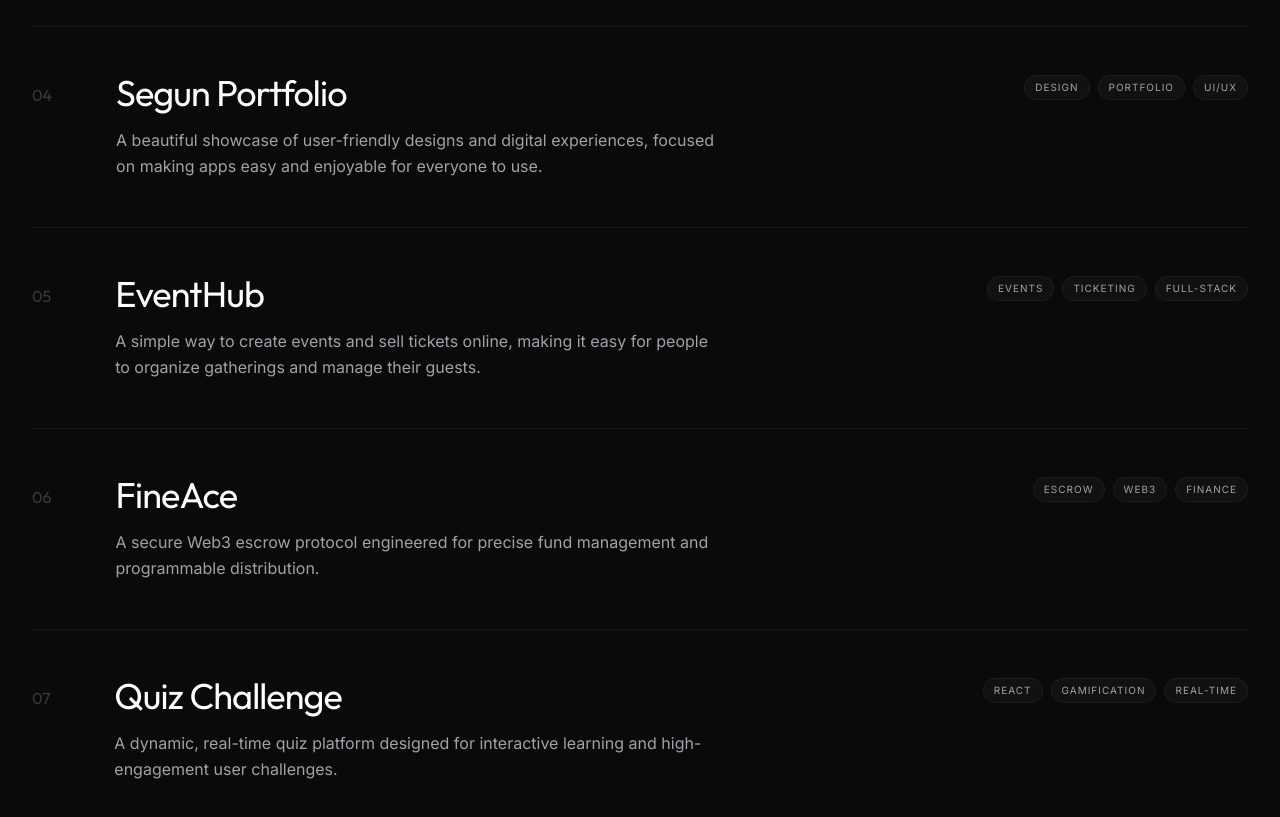
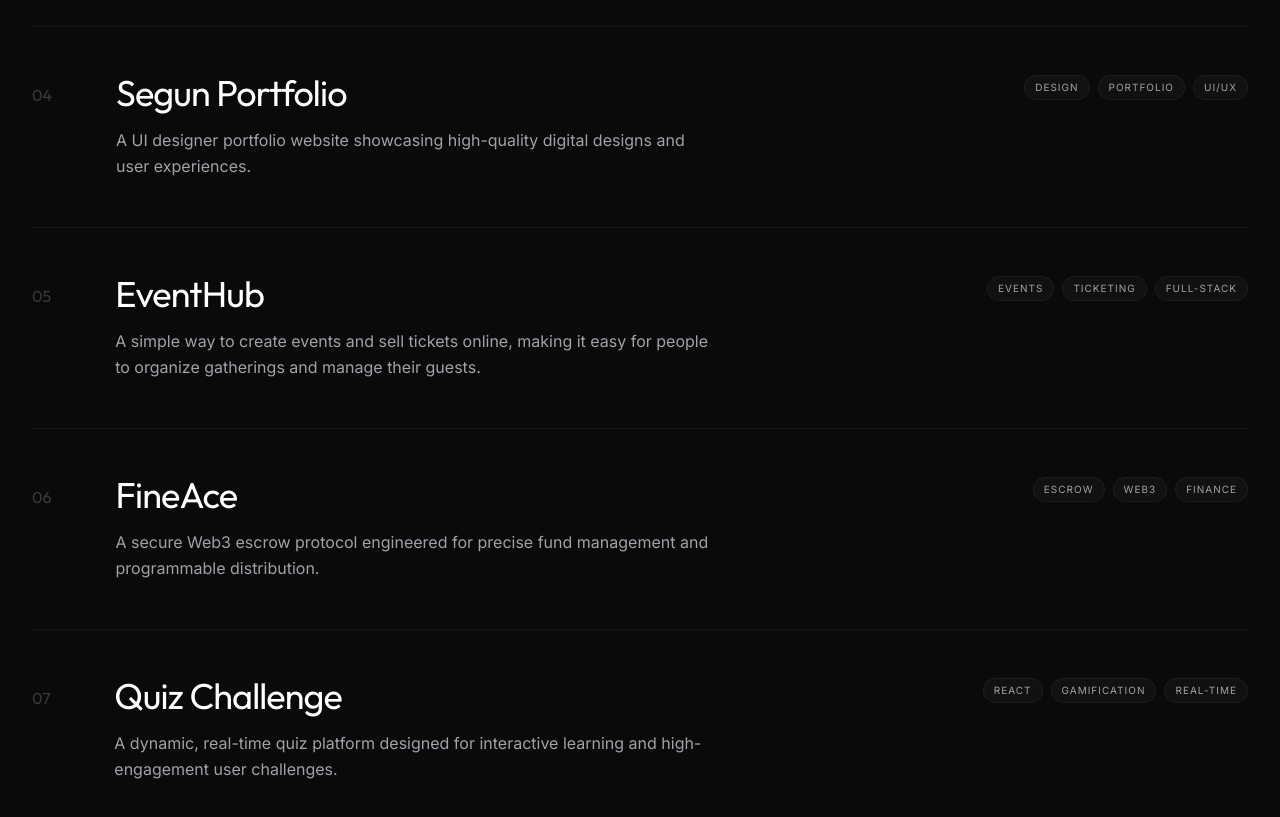
Before and after one commit to Yunusabdul38/POW, a Next.js app: page / in a window 1280 px wide. Shown: the part 1540-2357 px from the top of the page. Built offline with nearby package versions, Linux system fonts and the light colour scheme.

Commit message:
chore: update site metadata, refine project descriptions, and simplify README content

```diff
--- a/src/app/layout.js
+++ b/src/app/layout.js
@@ -1,34 +1,45 @@
-import './globals.css';
-import { Inter, Outfit } from 'next/font/google';
+import "./globals.css";
+import { Inter, Outfit } from "next/font/google";
 
-const inter = Inter({ subsets: ['latin'], variable: '--font-inter' });
-const outfit = Outfit({ subsets: ['latin'], variable: '--font-outfit' });
+const inter = Inter({ subsets: ["latin"], variable: "--font-inter" });
+const outfit = Outfit({ subsets: ["latin"], variable: "--font-outfit" });
 
 export const metadata = {
-  title: 'Yunus Abdulmajid | Frontend & Mobile Developer',
-  description: 'Helping you turn ideas into seamless mobile and web apps with a focus on user experience and performance.',
-  keywords: ['Yunus Abdulmajid', 'Frontend Developer', 'Mobile Developer', 'React Developer', 'Next.js', 'Portfolio', 'UX/UI Developer'],
-  authors: [{ name: 'Yunus Abdulmajid' }],
+  title: "Yunus Abdulmajid | Frontend & Mobile Developer",
+  description:
+    "Helping you turn ideas into seamless mobile and web apps with a focus on user experience and performance.",
+  keywords: [
+    "Yunus Abdulmajid",
+    "Frontend Developer",
+    "Mobile Developer",
+    "React Developer",
+    "Next.js",
+    "Portfolio",
+    "UX/UI Developer",
+  ],
+  authors: [{ name: "Yunus Abdulmajid" }],
   openGraph: {
-    title: 'Yunus Abdulmajid | Portfolio',
-    description: 'Bespoke mobile and web applications with a focus on smooth user experiences.',
-    url: 'https://yourportfolio.com',
-    siteName: 'Yunus Abdulmajid Portfolio',
-    locale: 'en_US',
-    type: 'website',
+    title: "Yunus Abdulmajid | Portfolio",
+    description:
+      "Bespoke mobile and web applications with a focus on smooth user experiences.",
+    url: "https://yunusabdul.vercel.app/",
+    siteName: "Yunus Abdulmajid Portfolio",
+    locale: "en_US",
+    type: "website",
   },
   twitter: {
-    card: 'summary_large_image',
-    title: 'Yunus Abdulmajid | Portfolio',
-    description: 'Expert Frontend & Mobile Developer specializing in seamless product experiences.',
-    creator: '@yunusabdul38',
+    card: "summary_large_image",
+    title: "Yunus Abdulmajid | Portfolio",
+    description:
+      "Expert Frontend & Mobile Developer specializing in seamless product experiences.",
+    creator: "@yunusabdul38",
   },
   robots: {
     index: true,
     follow: true,
   },
   icons: {
-    icon: '/icon.png',
+    icon: "/icon.png",
   },
 };
 
--- a/src/components/WorkGallery.jsx
+++ b/src/components/WorkGallery.jsx
@@ -25,7 +25,7 @@ const projects = [
   {
     id: 4,
     title: "Segun Portfolio",
-    description: "A beautiful showcase of user-friendly designs and digital experiences, focused on making apps easy and enjoyable for everyone to use.",
+    description: "A UI designer portfolio website showcasing high-quality digital designs and user experiences.",
     tags: ["Design", "Portfolio", "UI/UX"],
     link: "https://segun-aribido.vercel.app/"
   },
```
Also changed, not shown: 1 other file (tests, documents, lock files or other folders).
